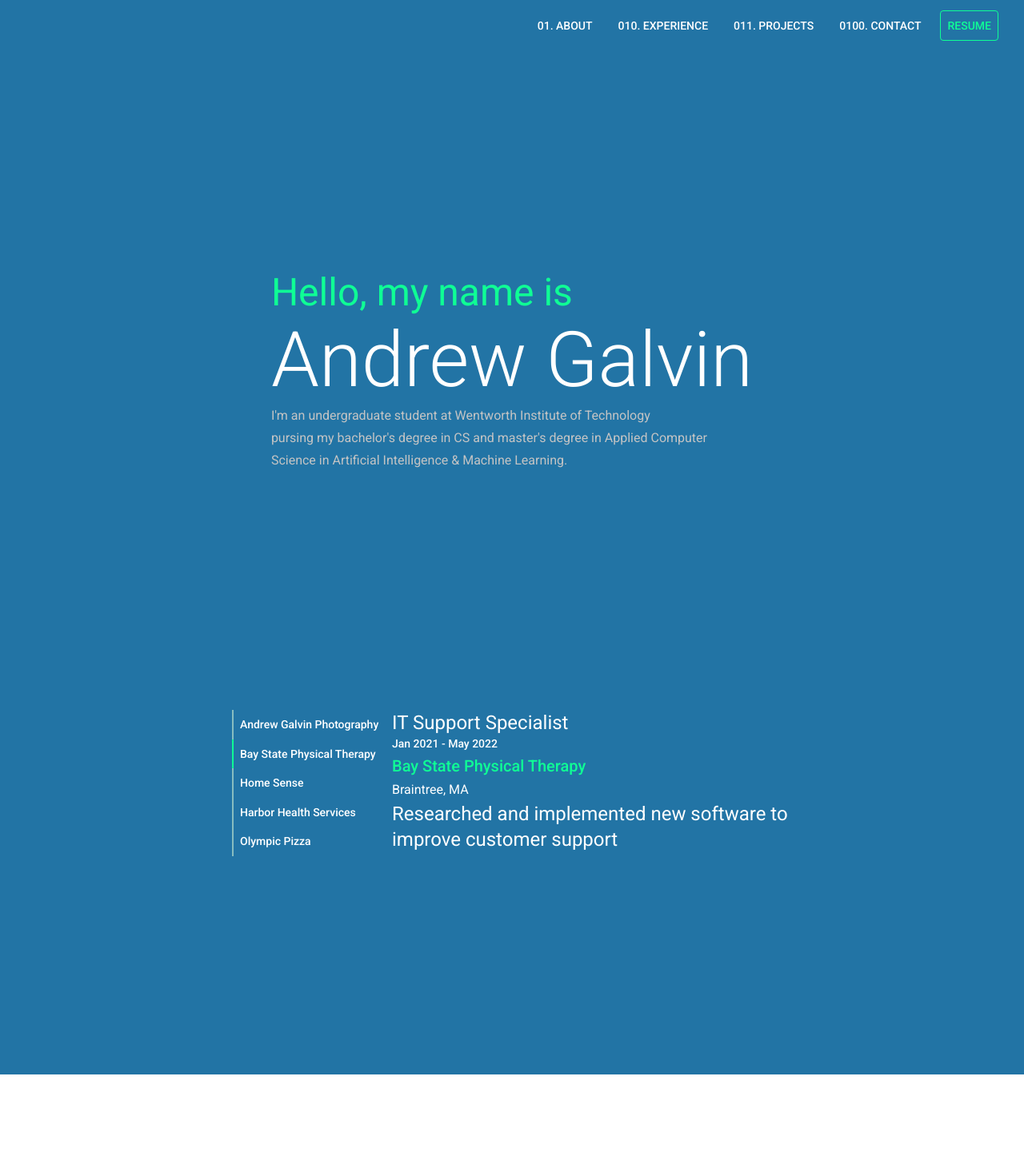
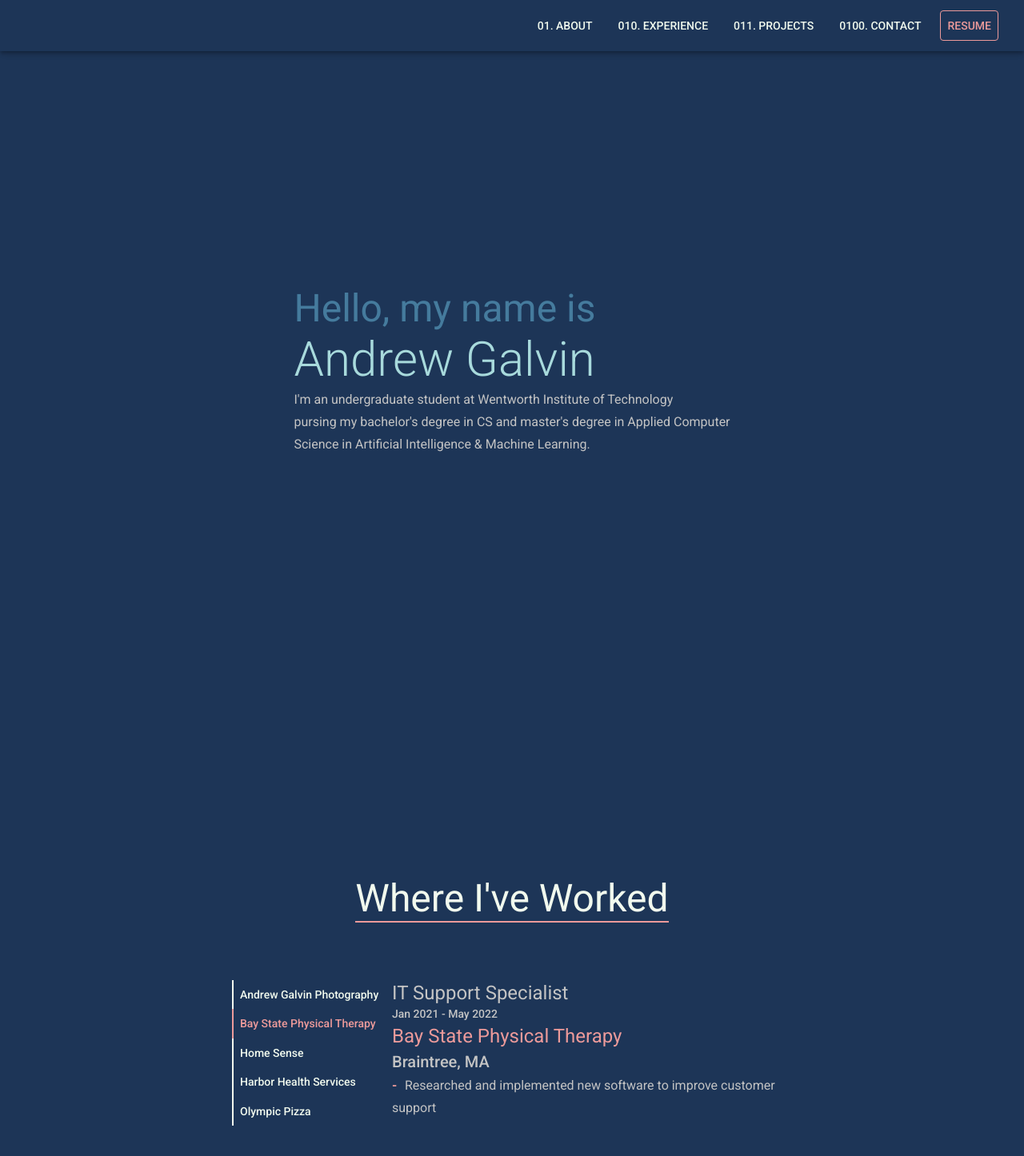
Before and after one commit to andrewgalvin/Resume, a React (Create React App) app: page / in a window 1280 px wide. Shown: the top 1446 px of the page at 80% size. Before the commit the page ends 1344 px from the top, so only its background shows below. Built offline with nearby package versions, Linux system fonts and the light colour scheme.

Commit message:
More fixes...

```diff
--- a/package.json
+++ b/package.json
@@ -5,12 +5,14 @@
   "dependencies": {
     "@emotion/react": "^11.9.0",
     "@emotion/styled": "^11.8.1",
+    "@mui/icons-material": "^5.6.2",
     "@mui/material": "^5.7.0",
     "@testing-library/jest-dom": "^5.16.4",
     "@testing-library/react": "^13.2.0",
     "@testing-library/user-event": "^13.5.0",
     "react": "^18.1.0",
     "react-dom": "^18.1.0",
+    "react-particles-js": "^3.6.0",
     "react-router-dom": "^6.3.0",
     "react-scripts": "5.0.1",
     "react-scroll": "^1.8.7",
--- a/src/App.js
+++ b/src/App.js
@@ -3,10 +3,10 @@ import { ThemeProvider } from "@mui/material/styles";
 import Box from "@mui/material/Box";
 import CssBaseline from '@mui/material/CssBaseline';
 
-import Header from "./Header";
+import Header from "./components/Header/Header";
 // import About from "./About";
-import Home from "./Home";
-import Experience from "./Experience";
+import Home from "./components/Home/Home";
+import Experience from "./components/Experience/Experience";
 import theme from "./Theme";
 
 function App() {
--- a/src/Experience.js
+++ /dev/null
@@ -1,103 +0,0 @@
-import { useState } from "react";
-import Box from "@mui/material/Box";
-import Button from "@mui/material/Button";
-import Typography from "@mui/material/Typography";
-
-import { experienceInfo } from "./constants";
-
-export default function Experience() {
-  const [selectedJob, setSelectedJob] = useState("Bay State Physical Therapy");
-
-  const handleJobOnClick = (job) => {
-    setSelectedJob(job.company);
-  };
-
-  return (
-    <Box id="experience">
-      <Box
-        style={{
-          height: "60vh",
-          display: "flex",
-          justifyContent: "center",
-        }}
-      >
-        <div
-          style={{
-            display: "flex",
-            justifyContent: "center",
-            alignItems: "left",
-            textAlign: "left",
-            flexDirection: "row",
-            width: "100%",
-            padding: "24px 24px"
-          }}
-        >
-          <div style={{ width: "200px" }}>
-            {experienceInfo.map((job, num) => {
-              return (
-                <Box
-                  onClick={(e) => handleJobOnClick(job)}
-                  style={{
-                    borderLeft:
-                      selectedJob === job.company
-                        ? "2px solid #0FFF95"
-                        : "2px solid #87BDC0",
-                  }}
-                >
-                  <Button color="secondary" style={{ textTransform: "none" }}>
-                    {job.company}
-                  </Button>
-                </Box>
-              );
-            })}
-          </div>
-          <div style={{ width: "500px" }}>
-            {experienceInfo
-              .filter((job) => job.company === selectedJob)
-              .map((job, num) => {
-                return (
-                  <Box>
-                    <Typography
-                      variant="h5"
-                      component="div"
-                      sx={{ color: "secondary.main" }}
-                    >
-                      {job.jobTitle}
-                    </Typography>
-                    <Typography
-                      variant="subtitle2"
-                      component="div"
-                      sx={{ color: "secondary.main" }}
-                    >
-                      {job.durationWorked}
-                    </Typography>
-                    <Typography
-                      variant="h6"
-                      component="div"
-                      sx={{ color: "primary.light" }}
-                    >
-                      {job.company}
-                    </Typography>
-                    <Typography
-                      variant="subtitle1"
-                      sx={{ color: "secondary.main" }}
-                      component="div"
-                    >
-                      {job.location}
-                    </Typography>
-                    <Typography
-                      variant="h5"
-                      sx={{ color: "secondary.main" }}
-                      component="div"
-                    >
-                      {job.jobDescription}
-                    </Typography>
-                  </Box>
-                );
-              })}
-          </div>
-        </div>
-      </Box>
-    </Box>
-  );
-}
--- a/src/Theme.js
+++ b/src/Theme.js
@@ -3,14 +3,16 @@ import { createTheme } from "@mui/material/styles";
 const theme = createTheme({
   palette: {
     primary: {
-      light: "#0FFF95",
-      main: "#2274A5",
-      dark: "#c4c4c4",
-      contrastText: "#87BDC0"
+      light: "#A8DADC",
+      main: "#1D3557",
+      dark: "#457B9D",
+      contrastText: "#C4C4C4"
     },
     secondary: {
-      main: "#FFF",
-      dark: "#3C6E71",
+      light: "#F1FAEE",
+      main: "#E63946",
+      dark: "#EC9A9A",
+      contrastText: "#FFF"
     }
   },
   typography: {
--- /dev/null
+++ b/src/components/Experience/Experience.js
@@ -0,0 +1,144 @@
+import { useState } from "react";
+import Box from "@mui/material/Box";
+import Button from "@mui/material/Button";
+import Typography from "@mui/material/Typography";
+
+import { experienceInfo } from "../../constants";
+
+export default function Experience() {
+  const [selectedJob, setSelectedJob] = useState("Bay State Physical Therapy");
+
+  const handleJobOnClick = (job) => {
+    setSelectedJob(job.company);
+  };
+
+  return (
+    <Box
+      id="experience"
+      style={{
+        height: "100vh",
+        display: "flex",
+        justifyContent: "center",
+        alignItems: "center",
+        flexDirection: "column",
+        width: "100%",
+        padding: "100px 100px",
+      }}
+    >
+      <Typography
+        variant="h3"
+        component="div"
+        sx={{
+          color: "secondary.light",
+          borderBottom: "2px solid #EC9A9A",
+          marginBottom: "48px",
+        }}
+      >
+        Where I've Worked
+      </Typography>
+      <Box
+        sx={{
+          display: "flex",
+          justifyContent: "center",
+          alignItems: "left",
+          textAlign: "left",
+          flexDirection: "row",
+          width: "100%",
+          padding: "24px 24px",
+        }}
+      >
+        <Box sx={{ width: "200px" }}>
+          {experienceInfo.map((job, num) => {
+            return (
+              <Box
+                onClick={(e) => handleJobOnClick(job)}
+                style={{
+                  borderLeft:
+                    selectedJob === job.company
+                      ? "2px solid #EC9A9A"
+                      : "2px solid #F1FAEE",
+                }}
+              >
+                <Button
+                  color="secondary"
+                  sx={{
+                    color:
+                      selectedJob === job.company
+                        ? "secondary.dark"
+                        : "secondary.light",
+                    width: "100%",
+                    textAlign: "left",
+                    display: "flex",
+                    alignItems: "left",
+                    justifyContent: "left",
+                    textTransform: "none",
+                  }}
+                >
+                  {job.company}
+                </Button>
+              </Box>
+            );
+          })}
+        </Box>
+        <Box style={{ width: "500px" }}>
+          {experienceInfo
+            .filter((job) => job.company === selectedJob)
+            .map((job, num) => {
+              return (
+                <Box>
+                  <Typography
+                    variant="h5"
+                    component="div"
+                    sx={{ color: "primary.contrastText" }}
+                  >
+                    {job.jobTitle}
+                  </Typography>
+                  <Typography
+                    variant="subtitle2"
+                    component="div"
+                    sx={{ color: "primary.contrastText" }}
+                  >
+                    {job.durationWorked}
+                  </Typography>
+                  <Typography
+                    variant="h5"
+                    component="div"
+                    sx={{ color: "secondary.dark" }}
+                  >
+                    {job.company}
+                  </Typography>
+                  <Typography
+                    variant="h6"
+                    sx={{ color: "primary.contrastText" }}
+                    component="div"
+                  >
+                    {job.location}
+                  </Typography>
+                  {job.jobDescription.map((desc, num) => {
+                    return (
+                      <Typography
+                        variant="subtitle1"
+                        sx={{
+                          color: "primary.contrastText",
+                          "::before": {
+                            content: '"-"',
+                            color: "secondary.dark",
+                            fontWeight: "bold",
+                            display: "inline-",
+                            width: "1em",
+                          },
+                        }}
+                        component="div"
+                      >
+                        {desc}
+                      </Typography>
+                    );
+                  })}
+                </Box>
+              );
+            })}
+        </Box>
+      </Box>
+    </Box>
+  );
+}
--- a/src/Header.js
+++ b/src/components/Header/Header.js
@@ -5,8 +5,8 @@ import Toolbar from "@mui/material/Toolbar";
 import Typography from "@mui/material/Typography";
 import Button from "@mui/material/Button";
 
-import { headerInfo, decToBinary } from "./constants";
-import resume from "./files/resume.pdf";
+import { headerInfo, decToBinary } from "../../constants";
+import resume from "../../files/resume.pdf";
 
 export default function Header() {
   const [state, setState] = useState({
@@ -32,7 +32,7 @@ export default function Header() {
 
   return (
     <Box>
-      <AppBar position="static">
+      <AppBar position="sticky">
         <Toolbar style={{margin: 0}}>
           <Box
             style={{
@@ -46,7 +46,7 @@ export default function Header() {
             {headerInfo.map((info, num) => {
               return (
                 <Box sx={{ m: 1 }}>
-                  <Button href={info.href} color="secondary">
+                  <Button href={info.href} color="secondary" sx={{color: "secondary.light", ":hover":{color: "secondary.dark"}}}>
                     {!state.mobileView
                       ? `0${decToBinary(num + 1)}. ${info.text}`
                       : `${info.text}`}
@@ -57,10 +57,15 @@ export default function Header() {
 
             <Box sx={{ m: 1 }}>
               <Button
+                color="secondary"
                 sx={{
                   border: 1,
-                  borderColor: "primary.light",
-                  color: "primary.light",
+                  borderColor: "secondary.dark",
+                  color: "secondary.dark",
+                  ":hover": {
+                    color: "secondary.light",
+                    borderColor: "secondary.light",
+                  }
                 }}
                 href={resume}
               >
--- a/src/Home.js
+++ b/src/components/Home/Home.js
@@ -4,7 +4,7 @@ import Typography from "@mui/material/Typography";
 export default function Home() {
   return (
     <Box
-      style={{
+      sx={{
         height: "100vh",
         display: "flex",
         justifyContent: "center",
@@ -19,25 +19,25 @@ export default function Home() {
           flexDirection: "column",
         }}
       >
-        <Box style={{ padding: "24px 24px" }}>
+        <Box style={{ padding: "24px 24px", width: "100%" }}>
           <Typography
             variant="h3"
             component="div"
-            sx={{ color: "primary.light" }}
+            sx={{ color: "primary.dark" }}
           >
             Hello, my name is
           </Typography>
           <Typography
-            variant="h1"
+            variant="h2"
             component="div"
-            sx={{ color: "secondary.main" }}
+            sx={{ color: "primary.light" }}
           >
             Andrew Galvin
           </Typography>
           <Typography
             variant="subtitle1"
             component="div"
-            sx={{ color: "primary.dark" }}
+            sx={{ color: "primary.contrastText" }}
           >
             I'm an undergraduate student at Wentworth Institute of Technology{" "}
             <br />
--- a/src/constants.js
+++ b/src/constants.js
@@ -1,7 +1,7 @@
 const headerInfo = [
   {
     text: "About",
-        href: "#about"
+    href: "#about",
   },
   {
     text: "Experience",
@@ -9,12 +9,12 @@ const headerInfo = [
   },
   {
     text: "Projects",
-        href: "#projects"
+    href: "#projects",
   },
   {
     text: "Contact",
-        href: "#contact"
-    }
+    href: "#contact",
+  },
 ];
 
 const experienceInfo = [
@@ -22,39 +22,43 @@ const experienceInfo = [
     jobTitle: "Photographer",
     company: "Andrew Galvin Photography",
     location: "Weymouth, MA",
-        jobDescription: "Specialize in senior and professional portraits",
-        durationWorked: "Aug 2016 - Present"
+    jobDescription: ["Specialize in senior and professional portraits"],
+    durationWorked: "Aug 2016 - Present",
   },
   {
     jobTitle: "IT Support Specialist",
     company: "Bay State Physical Therapy",
     location: "Braintree, MA",
-        jobDescription: "Researched and implemented new software to improve customer support",
-        durationWorked: "Jan 2021 - May 2022"
+    jobDescription: [
+      "Researched and implemented new software to improve customer support",
+    ],
+    durationWorked: "Jan 2021 - May 2022",
   },
 
   {
     jobTitle: "Merchandise Associate",
     company: "Home Sense",
     location: "Braintree, MA",
-        jobDescription: "Key contributor to the successful opening of a new store",
-        durationWorked: "May 2018 - Jan 2021"
+    jobDescription: [
+      "Key contributor to the successful opening of a new store",
+    ],
+    durationWorked: "May 2018 - Jan 2021",
   },
   {
     jobTitle: "Summer Intern: Referrals Department",
     company: "Harbor Health Services",
     location: "Brockton, MA",
-        jobDescription: "Assisted patients with obtaining medical referrals",
-        durationWorked: "May 2019 - Aug 2019"
+    jobDescription: ["Assisted patients with obtaining medical referrals"],
+    durationWorked: "May 2019 - Aug 2019",
   },
   {
     jobTitle: "Prep Cook",
     company: "Olympic Pizza",
     location: "Weymouth, MA",
-        jobDescription: "Prepared food vital for day to day business",
-        durationWorked: "Jun 2016 - Sept 2018"
-    }
-]
+    jobDescription: ["Prepared food vital for day to day business"],
+    durationWorked: "Jun 2016 - Sept 2018",
+  },
+];
 
 const decToBinary = (N) => {
   // Code from: https://www.geeksforgeeks.org/program-decimal-binary-conversion/
@@ -62,17 +66,16 @@ const decToBinary = (N) => {
   // To store the binary number
   var B_Number = 0;
   var cnt = 0;
-    while (N !== 0)
-    {
+  while (N !== 0) {
     var rem = N % 2;
     var c = Math.pow(10, cnt);
     B_Number += rem * c;
-        N = parseInt(N/2);
+    N = parseInt(N / 2);
 
     // Count used to store exponent value
     cnt++;
   }
   return B_Number;
-}
+};
 
-export {headerInfo, decToBinary, experienceInfo};
+export { headerInfo, decToBinary, experienceInfo };
--- a/src/index.js
+++ b/src/index.js
@@ -11,13 +11,11 @@ import reportWebVitals from './reportWebVitals';
 
 const root = ReactDOM.createRoot(document.getElementById('root'));
 root.render(
-  <React.StrictMode>
     <BrowserRouter>
     <Routes>
       <Route path="*" element={<App />} />
     </Routes>
   </BrowserRouter>
-  </React.StrictMode>
 );
 
 // If you want to start measuring performance in your app, pass a function
```
Also changed, not shown: src/components/About/About.js (renamed from src/About.js), 1 other file (tests, documents, lock files or other folders). Lines whose indentation alone changed are shown as unchanged.
